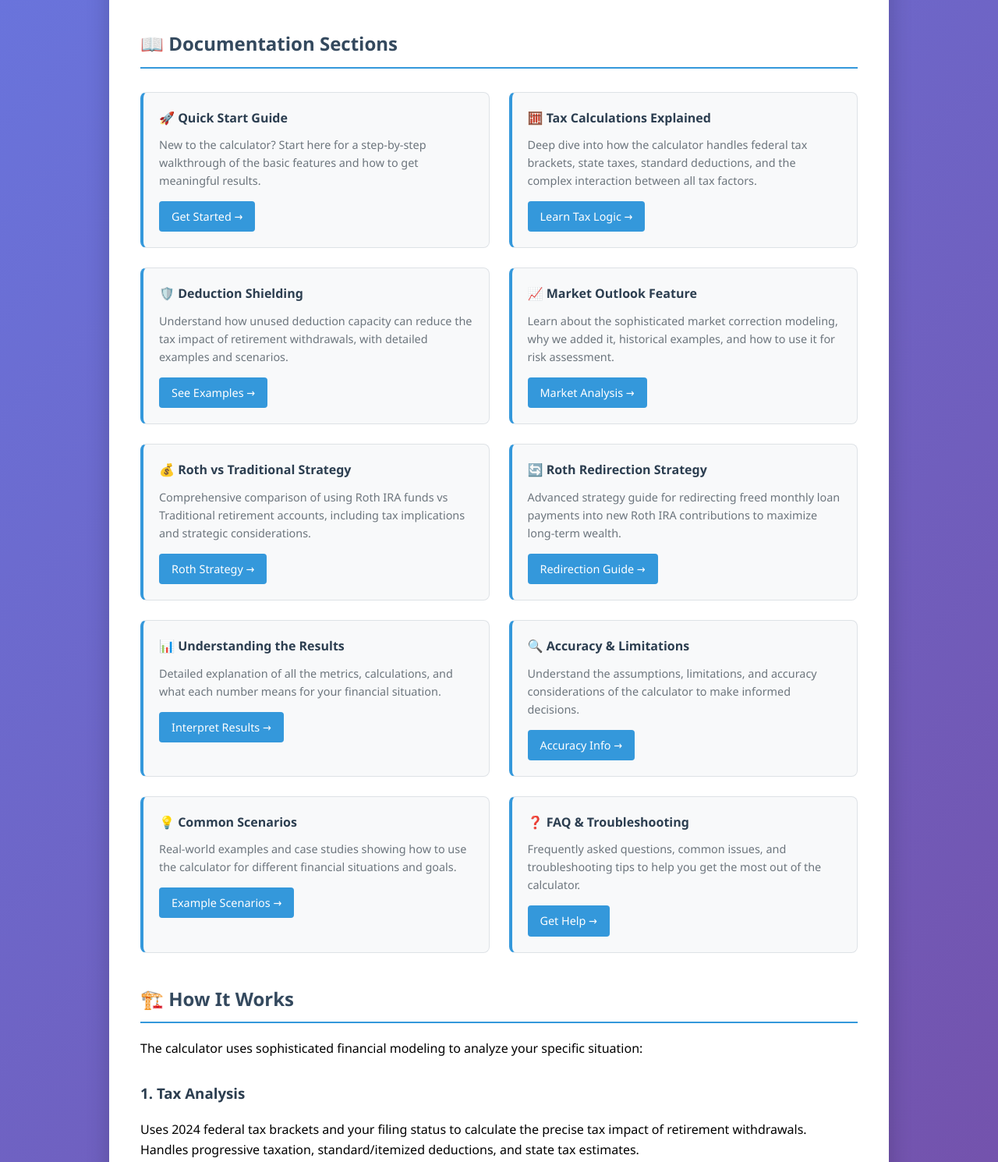
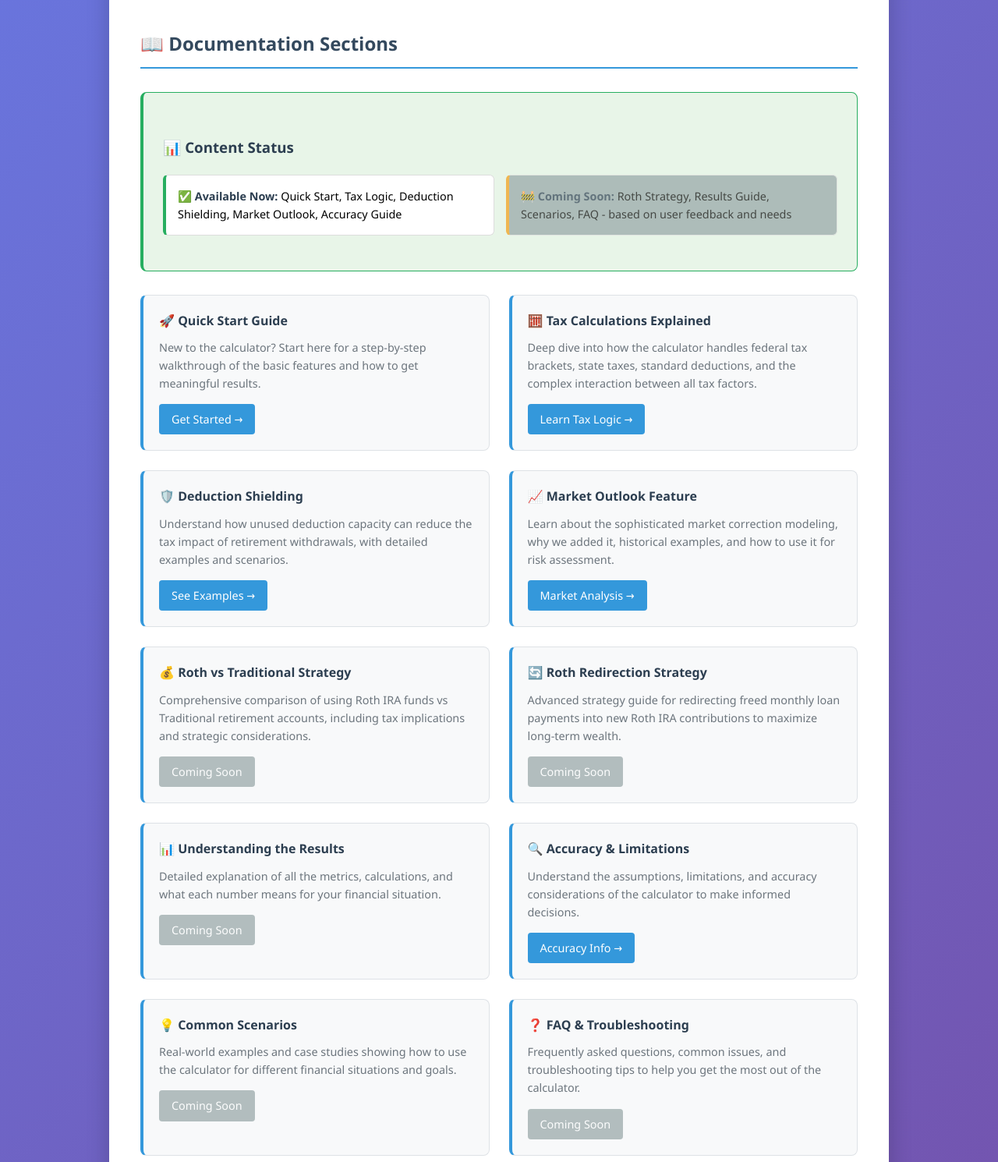
Before and after one commit to junkerfamily/IRA-Moves, a plain HTML site: page docs.html in a window 1280 px wide. Shown: the part 861-2351 px from the top of the page at 78% size. Drawn offline with Linux system fonts and the light colour scheme.

Commit message:
📚 Enhance documentation hub with status transparency
- Add content status section showing available vs coming soon features
- Fix all dead links by marking unavailable pages as 'Coming Soon'
- Replace inline styles with proper CSS classes for better maintainability
- Add visual indicators (green/orange borders) for content availability
- Improve user trust with transparent documentation status

```diff
--- a/docs.html
+++ b/docs.html
@@ -164,6 +164,22 @@
             color: #7f8c8d;
             font-size: 0.9em;
         }
+
+        .coming-soon {
+            background: #95a5a6 !important;
+            cursor: not-allowed;
+            opacity: 0.7;
+        }
+
+        .coming-soon:hover {
+            background: #95a5a6 !important;
+        }
+        .feature-item.available {
+            border-left: 4px solid #27ae60;
+        }
+        .feature-item.coming-soon {
+            border-left: 4px solid #f39c12;
+        }
     </style>
 </head>
 <body>
@@ -203,6 +219,18 @@
 
         <h2>📖 Documentation Sections</h2>
 
+        <div class="overview">
+            <h3>📊 Content Status</h3>
+            <div class="features-list">
+                <div class="feature-item available">
+                    <strong>✅ Available Now:</strong> Quick Start, Tax Logic, Deduction Shielding, Market Outlook, Accuracy Guide
+                </div>
+                <div class="feature-item coming-soon">
+                    <strong>🚧 Coming Soon:</strong> Roth Strategy, Results Guide, Scenarios, FAQ - based on user feedback and needs
+                </div>
+            </div>
+        </div>
+
         <div class="doc-grid">
             <div class="doc-card">
                 <h4>🚀 Quick Start Guide</h4>
@@ -231,19 +259,19 @@
             <div class="doc-card">
                 <h4>💰 Roth vs Traditional Strategy</h4>
                 <p>Comprehensive comparison of using Roth IRA funds vs Traditional retirement accounts, including tax implications and strategic considerations.</p>
-                <a href="roth-strategy.html">Roth Strategy →</a>
+                <a href="#" class="coming-soon">Coming Soon</a>
             </div>
 
             <div class="doc-card">
                 <h4>🔄 Roth Redirection Strategy</h4>
                 <p>Advanced strategy guide for redirecting freed monthly loan payments into new Roth IRA contributions to maximize long-term wealth.</p>
-                <a href="roth-redirection.html">Redirection Guide →</a>
+                <a href="#" class="coming-soon">Coming Soon</a>
             </div>
 
             <div class="doc-card">
                 <h4>📊 Understanding the Results</h4>
                 <p>Detailed explanation of all the metrics, calculations, and what each number means for your financial situation.</p>
-                <a href="results-guide.html">Interpret Results →</a>
+                <a href="#" class="coming-soon">Coming Soon</a>
             </div>
 
             <div class="doc-card">
@@ -255,13 +283,13 @@
             <div class="doc-card">
                 <h4>💡 Common Scenarios</h4>
                 <p>Real-world examples and case studies showing how to use the calculator for different financial situations and goals.</p>
-                <a href="scenarios.html">Example Scenarios →</a>
+                <a href="#" class="coming-soon">Coming Soon</a>
             </div>
 
             <div class="doc-card">
                 <h4>❓ FAQ & Troubleshooting</h4>
                 <p>Frequently asked questions, common issues, and troubleshooting tips to help you get the most out of the calculator.</p>
-                <a href="faq.html">Get Help →</a>
+                <a href="#" class="coming-soon">Coming Soon</a>
             </div>
         </div>
 
```
